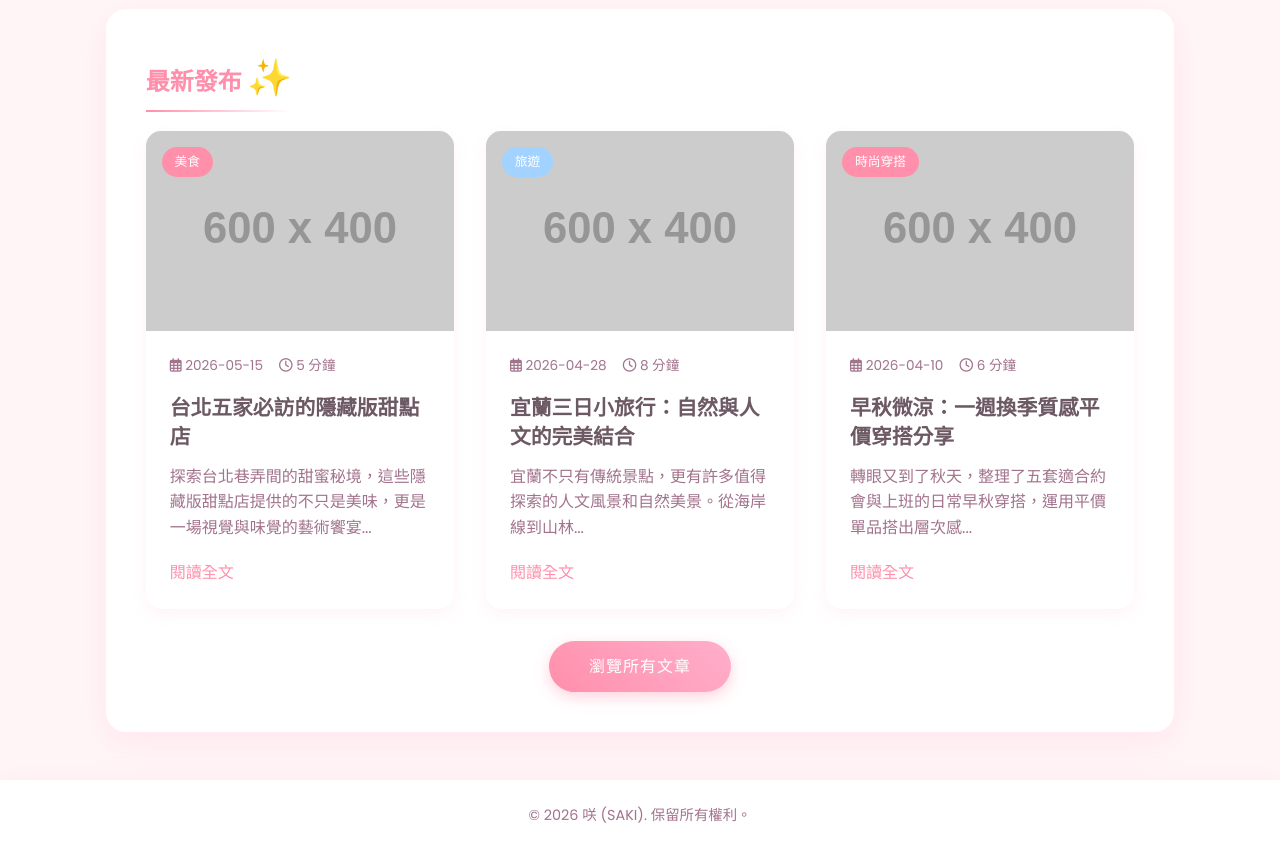
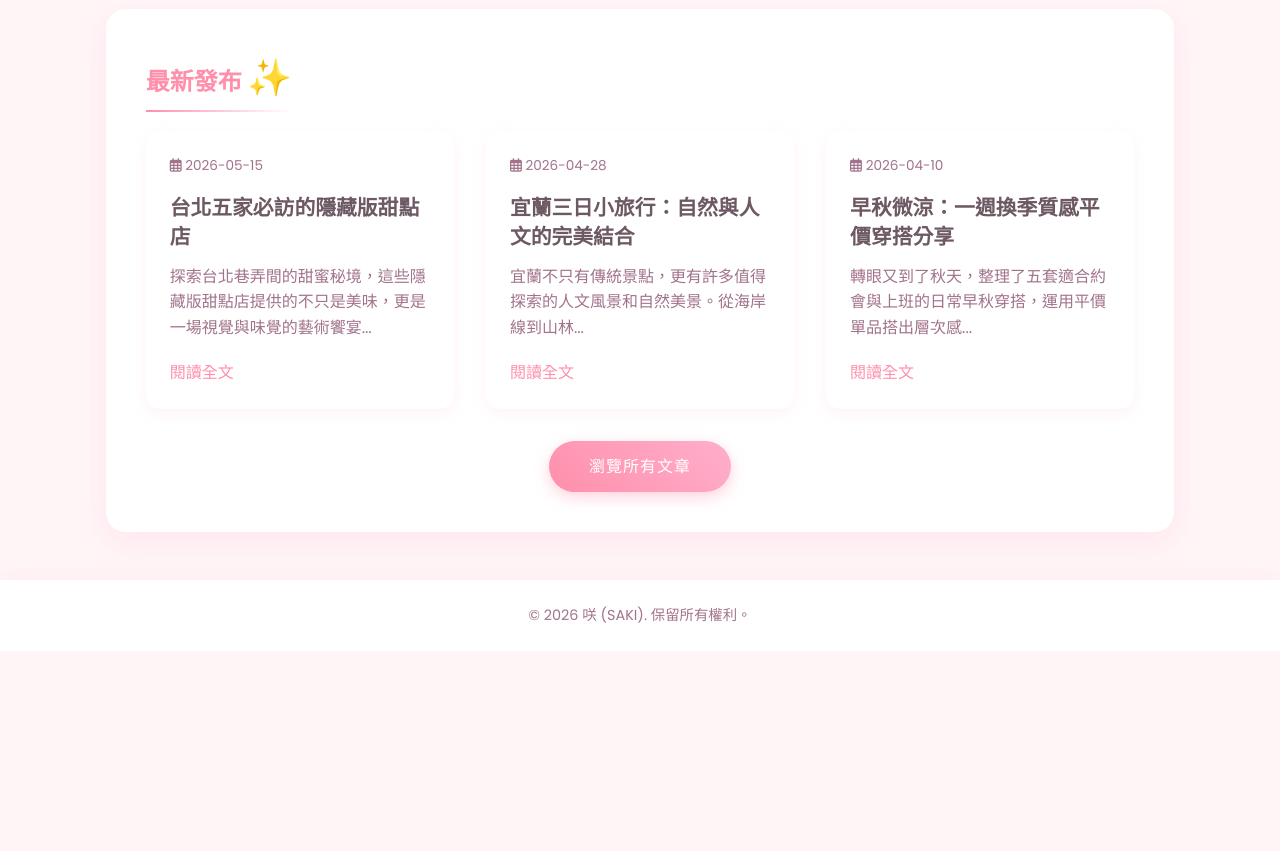
Before and after one commit to Maggiekagebi/SAKI, a plain HTML site: page index.html in a window 1280 px wide. Shown: the part 1800-2651 px from the top of the page. After the commit the page ends 2451 px from the top, so only its background shows below. Drawn offline with nearby package versions, Linux system fonts and the light colour scheme; placeholder pictures from the web are drawn by us.

Commit message:
260801v3

```diff
--- a/index.html
+++ b/index.html
@@ -162,7 +162,7 @@
 						<h3 class="section-title">最新發布 <span class="emoji">✨</span></h3>
 						<div class="posts-grid">
 							<div class="post-card" v-for="post in latestPosts" :key="post.id">
-								<div class="post-image">
+								<div class="post-image" v-if="post.image">
 									<img :src="post.image" :alt="post.title" />
 									<div
 										class="post-category-label"
@@ -174,9 +174,6 @@
 									<div class="post-meta">
 										<span class="post-date"
 											><i class="far fa-calendar-alt"></i> {{ post.date }}</span
-										>
-										<span class="post-read-time"
-											><i class="far fa-clock"></i> {{ post.readTime }}</span
 										>
 									</div>
 									<h4 class="post-title">{{ post.title }}</h4>
--- a/js/app.js
+++ b/js/app.js
@@ -123,7 +123,7 @@ document.addEventListener("DOMContentLoaded", function () {
 						title: "台北五家必訪的隱藏版甜點店",
 						excerpt:
 							"探索台北巷弄間的甜蜜秘境，這些隱藏版甜點店提供的不只是美味，更是一場視覺與味覺的藝術饗宴...",
-						image: "https://via.placeholder.com/600x400",
+						image: "",
 						date: "2026-05-15",
 						readTime: "5 分鐘",
 						category: "美食",
@@ -134,7 +134,7 @@ document.addEventListener("DOMContentLoaded", function () {
 						title: "宜蘭三日小旅行：自然與人文的完美結合",
 						excerpt:
 							"宜蘭不只有傳統景點，更有許多值得探索的人文風景和自然美景。從海岸線到山林...",
-						image: "https://via.placeholder.com/600x400",
+						image: "",
 						date: "2026-04-28",
 						readTime: "8 分鐘",
 						category: "旅遊",
@@ -145,7 +145,7 @@ document.addEventListener("DOMContentLoaded", function () {
 						title: "早秋微涼：一週換季質感平價穿搭分享",
 						excerpt:
 							"轉眼又到了秋天，整理了五套適合約會與上班的日常早秋穿搭，運用平價單品搭出層次感...",
-						image: "https://via.placeholder.com/600x400",
+						image: "",
 						date: "2026-04-10",
 						readTime: "6 分鐘",
 						category: "時尚穿搭",
```
Also changed, not shown: blog.html (+2 -5 lines).
